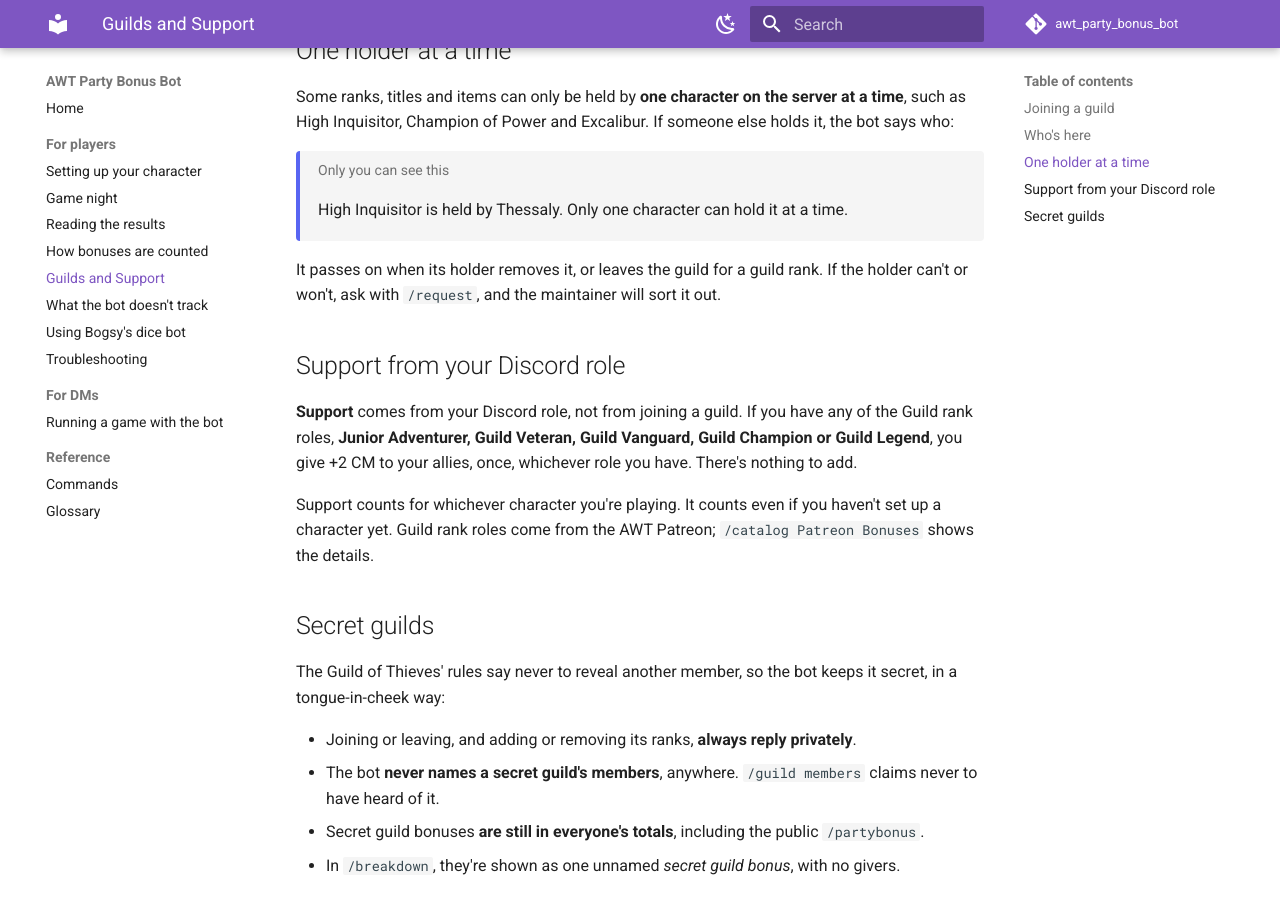
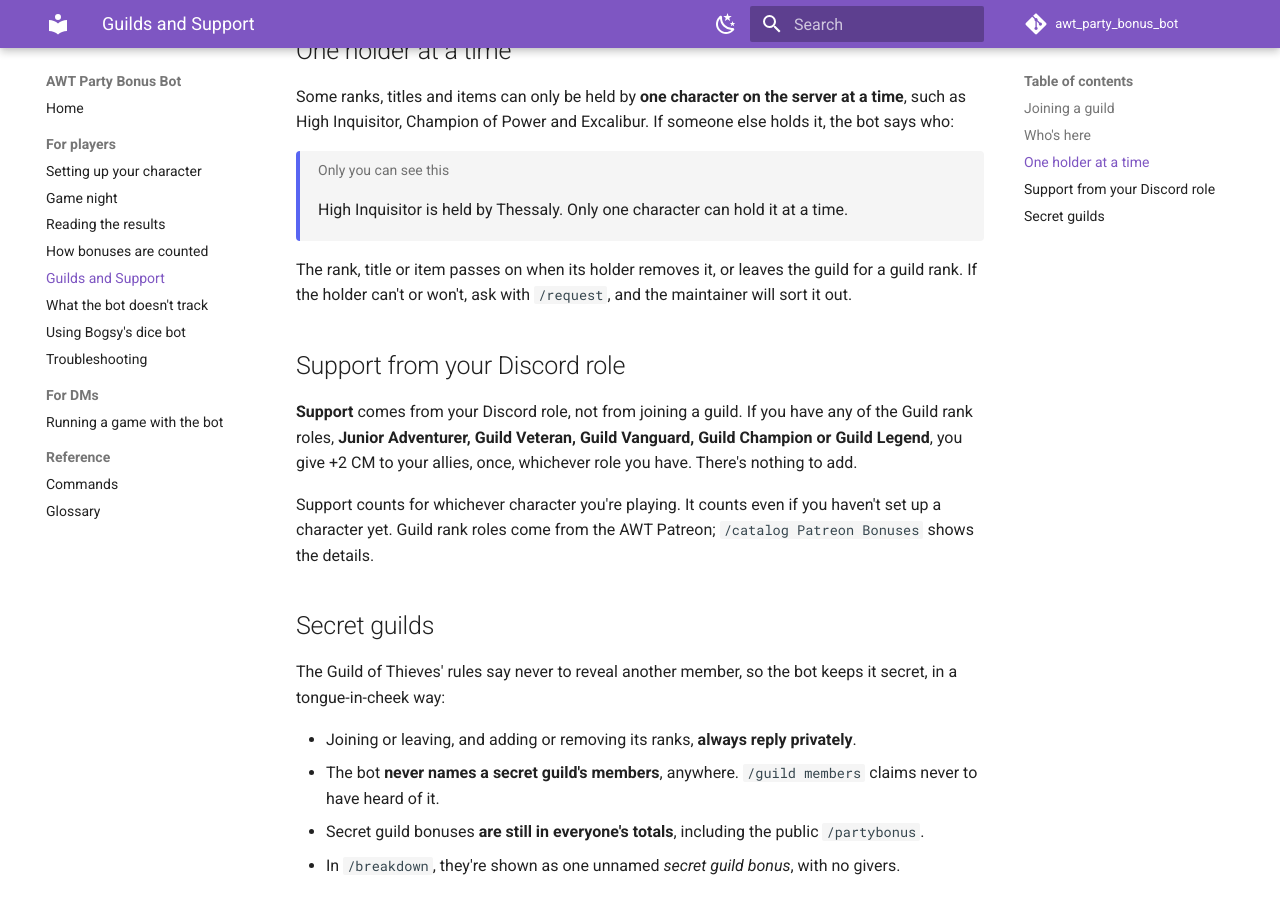
Before and after one commit to dochavok/awt_party_bonus_bot, an MkDocs documentation site: the page built from docs/guilds.md, in a window 1280 px wide and 900 px high, scrolled down 1113 px. Built offline with MkDocs 1.6.1 and Material for MkDocs 9.7.7, drawn with Linux system fonts in a browser that asks for light colours; comment, search, counter and statistics services are not loaded.

Commit message:
Review round 3: name what passes on in the one-holder docs
Co-Authored-By: Claude Opus 5.5 <noreply@anthropic.com>

```diff
--- a/docs/guilds.md
+++ b/docs/guilds.md
@@ -57,8 +57,9 @@ it, the bot says who:
 
 --8<-- "refused-one-holder.md"
 
-It passes on when its holder removes it, or leaves the guild for a guild rank.
-If the holder can't or won't, ask with `/request`, and the maintainer will sort it out.
+The rank, title or item passes on when its holder removes it, or leaves the guild for a
+guild rank. If the holder can't or won't, ask with `/request`, and the maintainer will
+sort it out.
 
 ## Support from your Discord role
 
```
